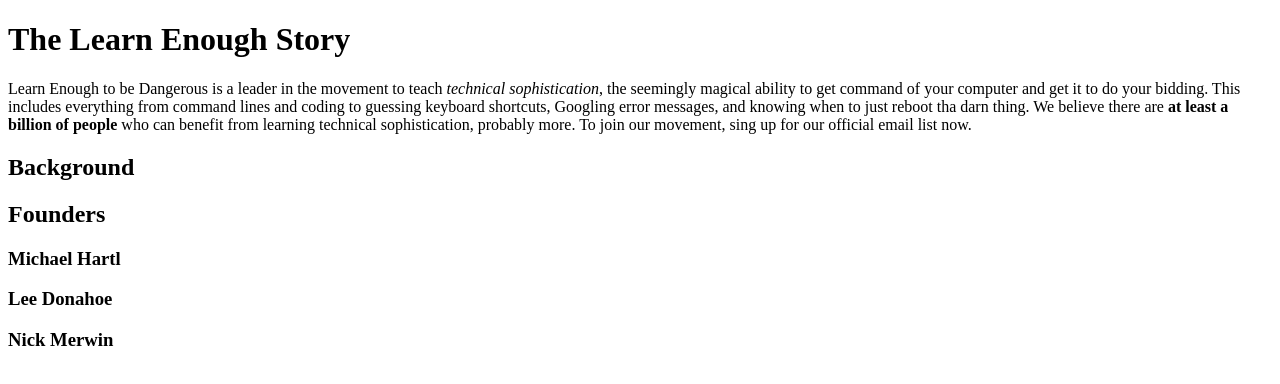
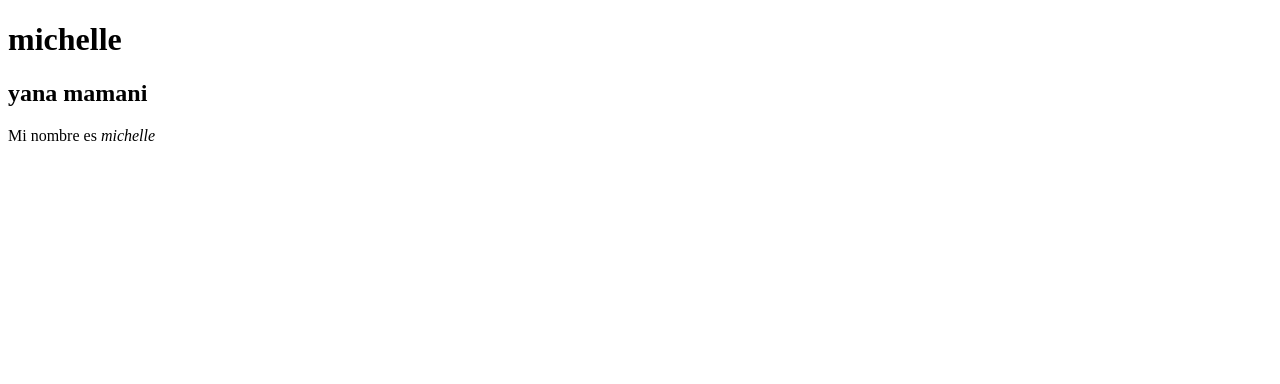
Before and after one commit to JhonOrr/sample_website, a plain HTML site: page index.html in a window 1280 px wide. Drawn offline with Linux system fonts and the light colour scheme.

Commit message:
michelle

```diff
--- a/index.html
+++ b/index.html
@@ -1,27 +1,15 @@
 <!DOCTYPE html>
+<html lang="en">
+<head>
+    <meta charset="UTF-8">
+    <meta http-equiv="X-UA-Compatible" content="IE=edge">
+    <meta name="viewport" content="width=device-width, initial-scale=1.0">
+    <title>michelle page</title>
+</head>
+<body>
+    <h1>michelle</h1>
+    <h2>yana mamani</h2>
+    <p>Mi nombre es <em>michelle</em></p>
 
-<html>
-    <head>
-        <title>Learn Enough to be Dangerous</title>
-        <meta charset="utf-8">
-    </head>
-    <body>
-        <h1>The Learn Enough Story</h1>
-        <p>
-            Learn Enough to be Dangerous is a leader in the movement to teach
-            <em>technical sophistication</em>, the seemingly magical ability to get command of
-            your computer and get it to do your bidding. This includes everything
-            from command lines and coding to guessing keyboard shortcuts,
-
-            Googling error messages, and knowing when to just reboot tha darn thing.
-            We believe there are <strong>at least a billion of people</strong> who can benefit from learning
-            technical sophistication, probably more. To join our movement, sing up for our
-            official email list now.
-        </p>
-        <h2>Background</h2>
-        <h2>Founders</h2>
-        <h3>Michael Hartl</h3>
-        <h3>Lee Donahoe</h3>
-        <h3>Nick Merwin</h3>
-    </body>
+</body>
 </html>
```
